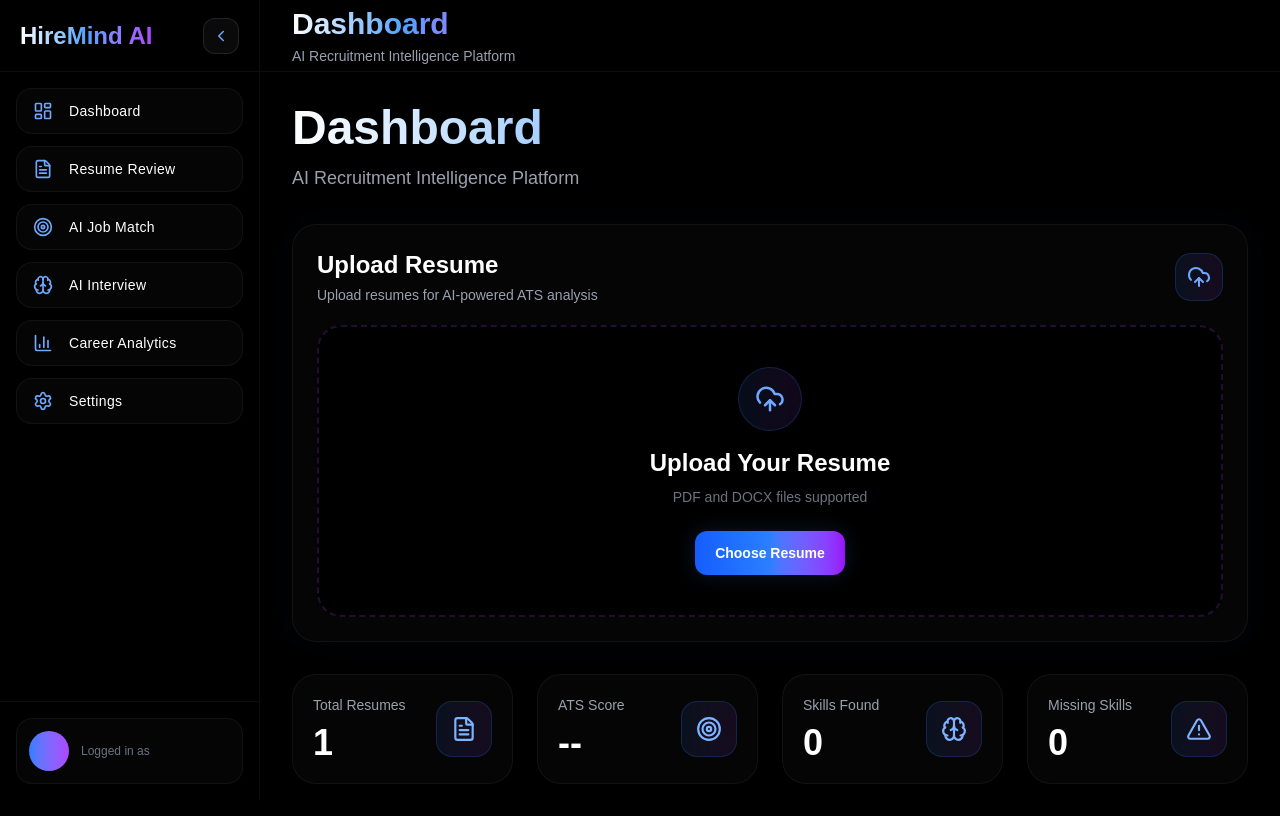
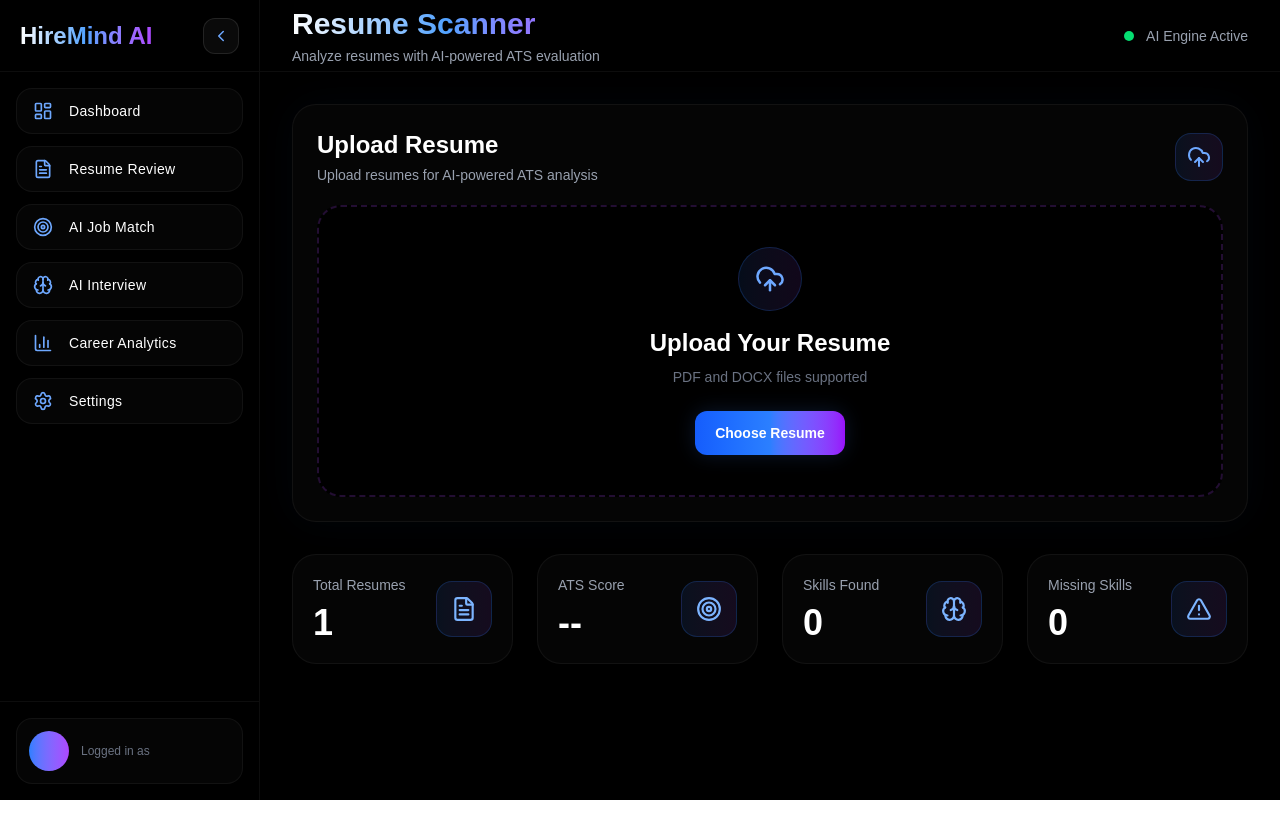
Before and after one commit to yashrajagawane/hiremind-ai, a Next.js app in the folder frontend/: page /dashboard in a window 1280 px wide. Built offline with nearby package versions, Linux system fonts and the light colour scheme.

Commit message:
Built SaaS dashboard architecture with dynamic AI navigation

```diff
--- a/frontend/src/app/(main)/ai-interview/page.tsx
+++ b/frontend/src/app/(main)/ai-interview/page.tsx
@@ -4,10 +4,6 @@ export default function AIInterviewPage() {
 
     <div className="text-white p-8">
 
-      <h1 className="text-4xl font-bold">
-        AI Interview
-      </h1>
-
     </div>
   );
 }
--- a/frontend/src/app/(main)/ai-job-match/page.tsx
+++ b/frontend/src/app/(main)/ai-job-match/page.tsx
@@ -3,11 +3,7 @@ export default function AIJobMatchPage() {
   return (
 
     <div className="text-white p-8">
+    </div>
 
-      <h1 className="text-4xl font-bold">
-        AI Job Match
-      </h1>
-
-    </div>
   );
 }
--- a/frontend/src/app/(main)/career-analytics/page.tsx
+++ b/frontend/src/app/(main)/career-analytics/page.tsx
@@ -4,10 +4,6 @@ export default function CareerAnalyticsPage() {
 
     <div className="text-white p-8">
 
-      <h1 className="text-4xl font-bold">
-        Career Analytics
-      </h1>
-
     </div>
   );
 }
--- a/frontend/src/app/(main)/dashboard/page.tsx
+++ b/frontend/src/app/(main)/dashboard/page.tsx
@@ -22,32 +22,6 @@ export default function DashboardPage() {
   return (
 
     <div>
-
-      {/* PAGE HEADER */}
-      <div className="mb-8">
-
-        <h1
-          className="
-          text-5xl
-          font-bold
-          bg-gradient-to-r
-          from-white
-          via-blue-400
-          to-purple-500
-          bg-clip-text
-          text-transparent
-        "
-        >
-          Dashboard
-        </h1>
-
-        <p className="text-gray-400 mt-3 text-lg">
-          AI Recruitment Intelligence Platform
-        </p>
-
-      </div>
-
-
 
       {/* UPLOAD */}
       <ResumeUpload
--- a/frontend/src/app/(main)/resume-review/page.tsx
+++ b/frontend/src/app/(main)/resume-review/page.tsx
@@ -3,11 +3,6 @@ export default function ResumeReviewPage() {
   return (
 
     <div className="text-white p-8">
-
-      <h1 className="text-4xl font-bold">
-        Resume Review
-      </h1>
-
     </div>
   );
 }
--- a/frontend/src/app/(main)/settings/page.tsx
+++ b/frontend/src/app/(main)/settings/page.tsx
@@ -3,11 +3,6 @@ export default function SettingsPage() {
   return (
 
     <div className="text-white p-8">
-
-      <h1 className="text-4xl font-bold">
-        Settings
-      </h1>
-
     </div>
   );
 }
--- a/frontend/src/components/Topbar.tsx
+++ b/frontend/src/components/Topbar.tsx
@@ -1,5 +1,78 @@
+"use client";
+
+import { usePathname } from "next/navigation";
+
 export default function Topbar() {
+
+  const pathname = usePathname();
+
+  const pageData: any = {
+
+    "/dashboard": {
+
+      title: "Resume Scanner",
+
+      description:
+        "Analyze resumes with AI-powered ATS evaluation",
+    },
+
+    "/resume-review": {
+
+      title: "Resume Review",
+
+      description:
+        "Deep AI analysis of resume strengths and weaknesses",
+    },
+
+    "/ai-job-match": {
+
+      title: "AI Job Match",
+
+      description:
+        "Compare resumes against job descriptions using AI",
+    },
+
+    "/ai-interview": {
+
+      title: "AI Interview",
+
+      description:
+        "Generate personalized interview questions instantly",
+    },
+
+    "/career-analytics": {
+
+      title: "Career Analytics",
+
+      description:
+        "Track hiring potential and career growth insights",
+    },
+
+    "/settings": {
+
+      title: "Settings",
+
+      description:
+        "Manage account preferences and application settings",
+    },
+  };
+
+
+
+  const currentPage =
+
+    pageData[pathname] || {
+
+      title: "HireMind AI",
+
+      description:
+        "AI Recruitment Platform",
+    };
+
+
+
   return (
+
     <div
       className="
       h-[72px]
@@ -8,26 +81,70 @@ export default function Topbar() {
       px-8
       bg-black
       sticky top-0 z-40
+      backdrop-blur-xl
     "
     >
+
+      {/* LEFT */}
       <div>
+
         <h1
           className="
-          text-3xl font-bold
+          text-3xl
+          font-bold
           bg-gradient-to-r
           from-white
           via-blue-400
           to-purple-500
-          bg-clip-text text-transparent
+          bg-clip-text
+          text-transparent
         "
         >
-          Dashboard
+          {currentPage.title}
         </h1>
 
-        <p className="text-sm text-gray-400 mt-1">
-          AI Recruitment Intelligence Platform
+        <p
+          className="
+          text-sm
+          text-gray-400
+          mt-1
+        "
+        >
+          {currentPage.description}
         </p>
+
       </div>
+
+
+
+      {/* RIGHT STATUS */}
+      <div
+        className="
+        hidden md:flex
+        items-center gap-3
+      "
+      >
+
+        <div
+          className="
+          w-2.5 h-2.5
+          rounded-full
+          bg-green-400
+          animate-pulse
+        "
+        />
+
+        <p
+          className="
+          text-sm
+          text-gray-400
+        "
+        >
+          AI Engine Active
+        </p>
+
+      </div>
+
     </div>
   );
 }
```
